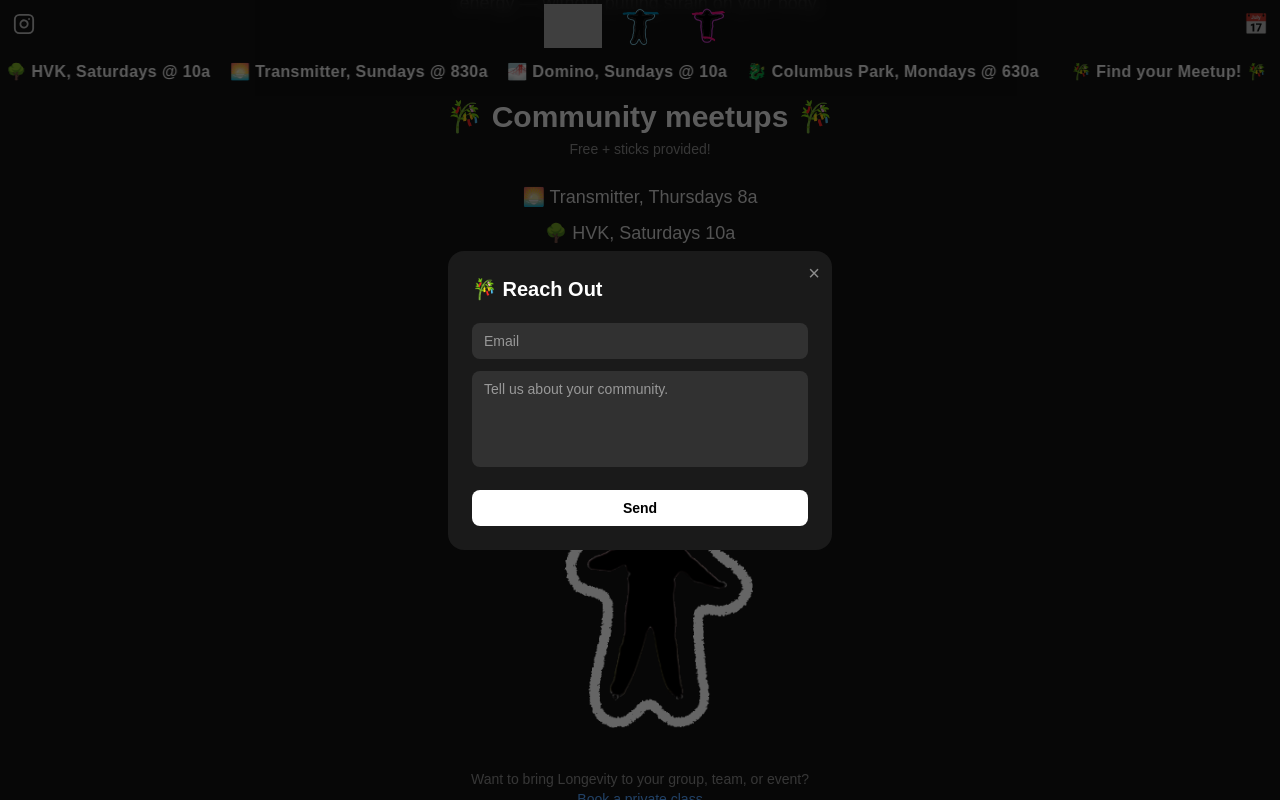
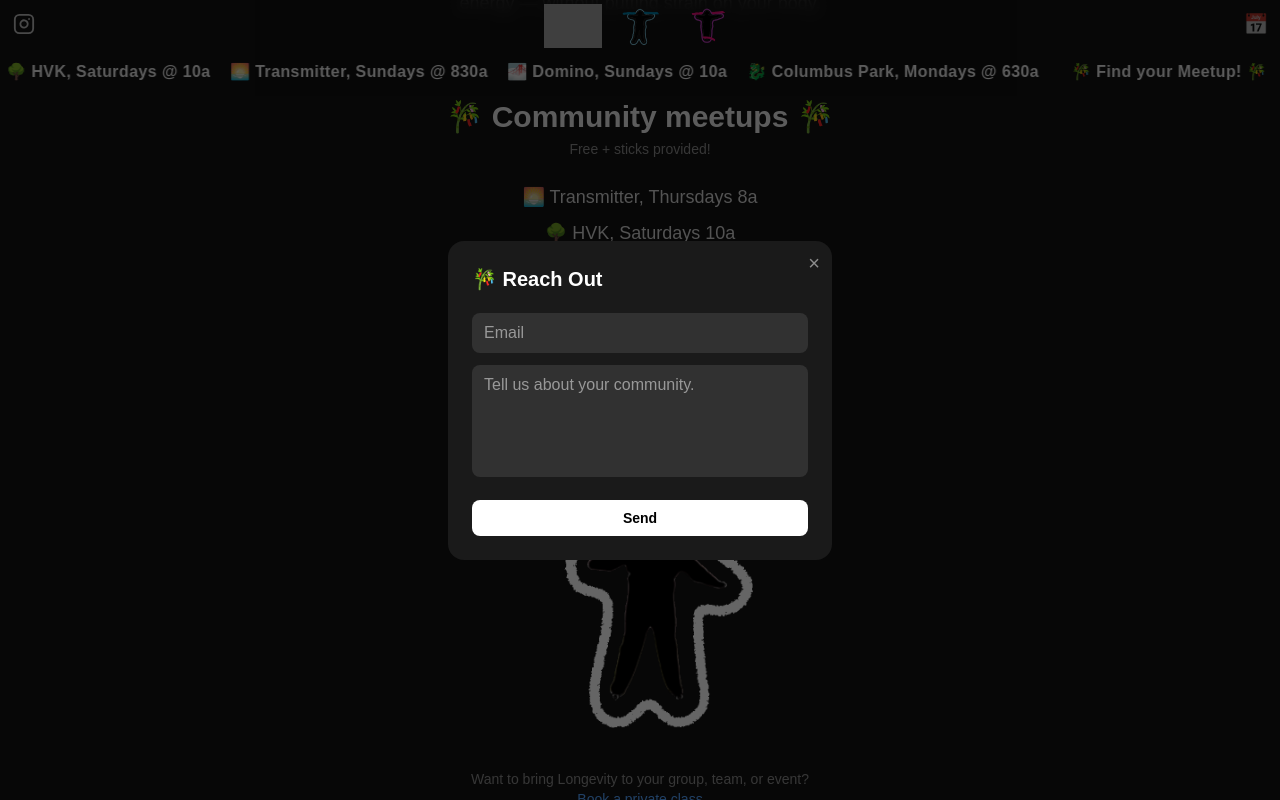
Before and after one commit to kbarone24/stick.life, a Next.js app: page / in a window 1280 px wide. Both pictures are taken after a click on the button "Reach out". Shown: the part 1093-1893 px from the top of the page. Built offline with nearby package versions, Linux system fonts and the light colour scheme; grey boxes are pictures that could not be loaded.

Commit message:
Fix iOS auto-zoom on contact form input focus
Inputs/textarea were text-sm (14px), under iOS Safari's 16px
threshold that triggers automatic zoom when a field gets focus.
Bumped to text-base (16px) to prevent it.

```diff
--- a/app/page.tsx
+++ b/app/page.tsx
@@ -96,7 +96,7 @@ function ContactModal({ type, onClose }: { type: ContactType; onClose: () => voi
                 placeholder="Name"
                 value={name}
                 onChange={(e) => setName(e.target.value)}
-                className="mt-5 w-full rounded-lg bg-white/10 px-3 py-2 text-sm outline-none focus:ring-1 focus:ring-white/30"
+                className="mt-5 w-full rounded-lg bg-white/10 px-3 py-2 text-base outline-none focus:ring-1 focus:ring-white/30"
               />
             )}
             <input
@@ -105,7 +105,7 @@ function ContactModal({ type, onClose }: { type: ContactType; onClose: () => voi
               placeholder="Email"
               value={email}
               onChange={(e) => setEmail(e.target.value)}
-              className={`w-full rounded-lg bg-white/10 px-3 py-2 text-sm outline-none focus:ring-1 focus:ring-white/30 ${isCommunity ? "mt-5" : "mt-3"}`}
+              className={`w-full rounded-lg bg-white/10 px-3 py-2 text-base outline-none focus:ring-1 focus:ring-white/30 ${isCommunity ? "mt-5" : "mt-3"}`}
             />
             <textarea
               required
@@ -113,7 +113,7 @@ function ContactModal({ type, onClose }: { type: ContactType; onClose: () => voi
               value={message}
               onChange={(e) => setMessage(e.target.value)}
               rows={4}
-              className="mt-3 w-full rounded-lg bg-white/10 px-3 py-2 text-sm outline-none focus:ring-1 focus:ring-white/30 resize-none"
+              className="mt-3 w-full rounded-lg bg-white/10 px-3 py-2 text-base outline-none focus:ring-1 focus:ring-white/30 resize-none"
             />
             <button
               type="submit"
```
